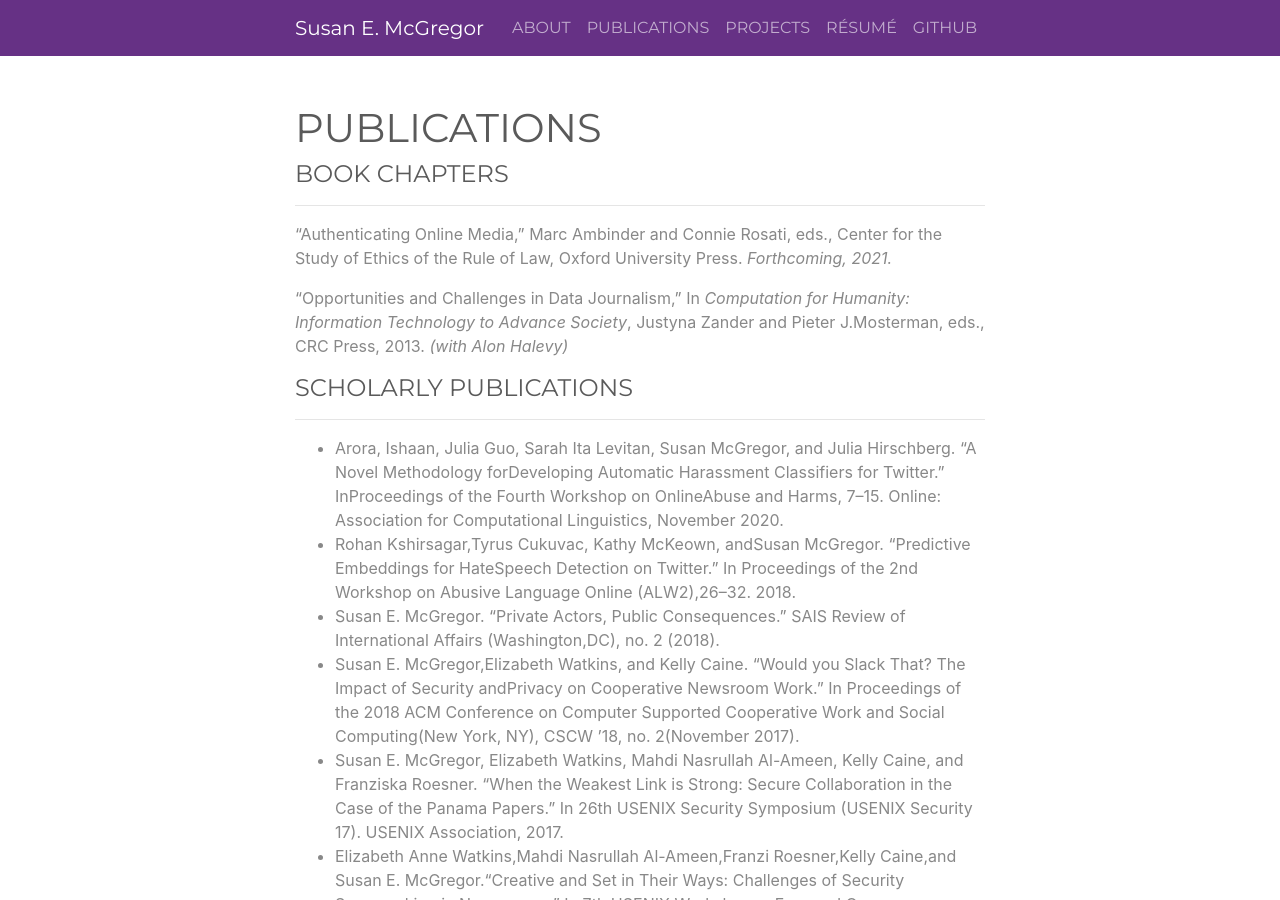
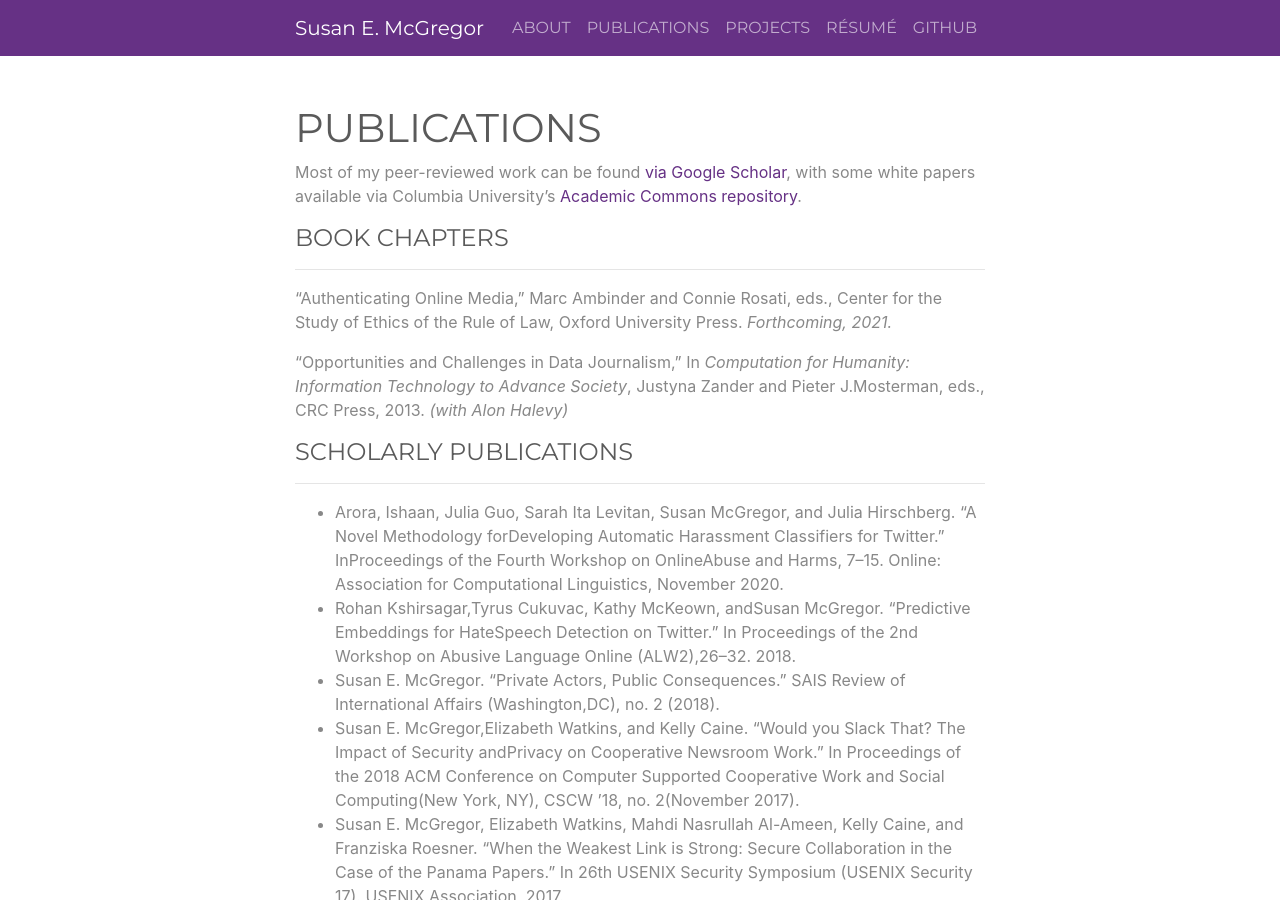
Before and after one commit to susanemcg/susanemcg.github.io, a Jekyll site: the page built from publications.md, in a window 1280 px wide and 900 px high. Built offline with Jekyll 4.4.1, drawn with Linux system fonts in a browser that asks for light colours.

Commit message:
Update publications.md

```diff
--- a/publications.md
+++ b/publications.md
@@ -2,6 +2,8 @@
 layout: page
 title: PUBLICATIONS
 ---
+
+Most of my peer-reviewed work can be found [via Google Scholar](https://scholar.google.com/citations?user=B8eR9FIAAAAJ&hl=en), with some white papers available via Columbia University's [Academic Commons repository](https://academiccommons.columbia.edu/search?utf8=%E2%9C%93&f%5Bauthor_ssim%5D%5B%5D=McGregor%2C+Susan+E.).
 
 #### BOOK CHAPTERS
 -----
```
